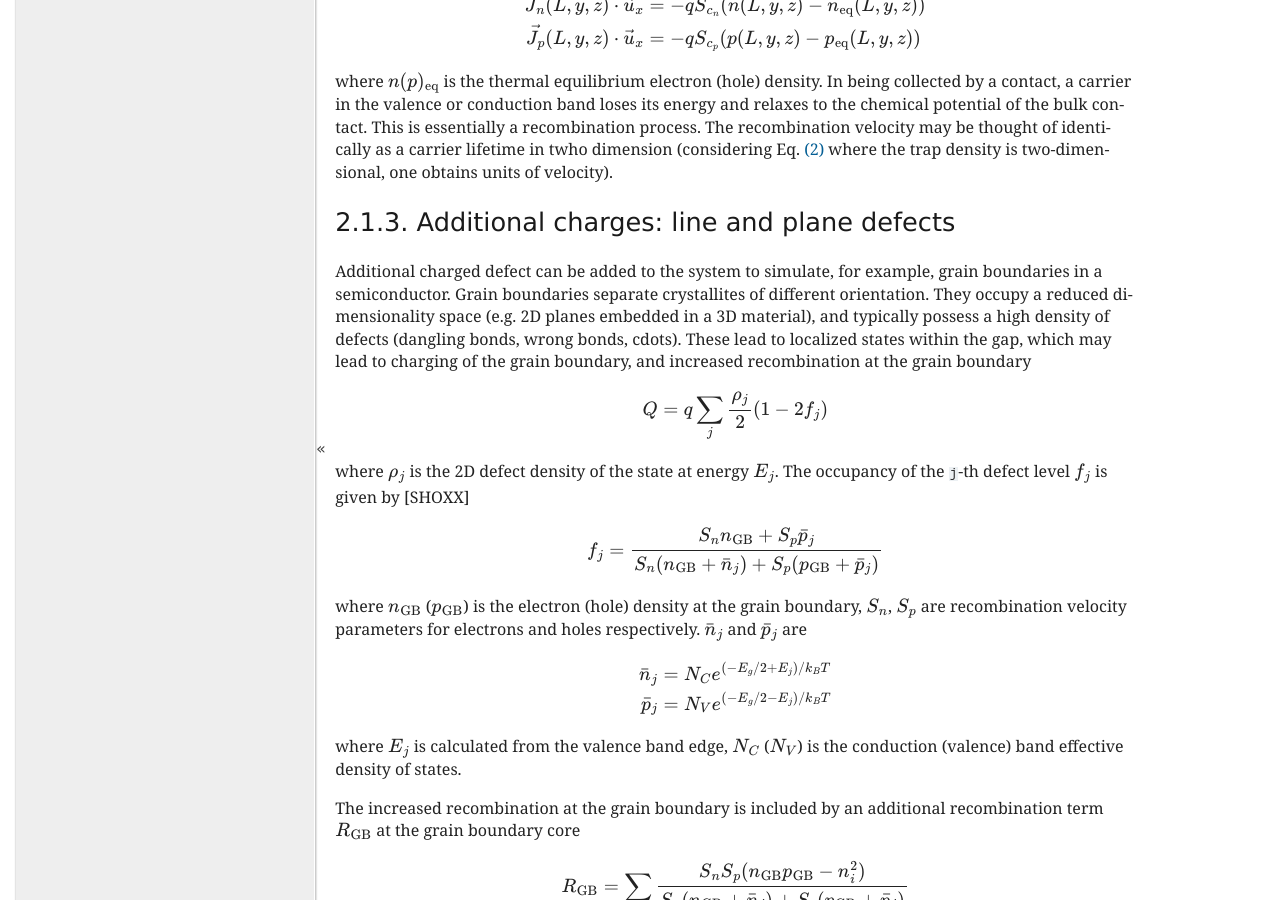
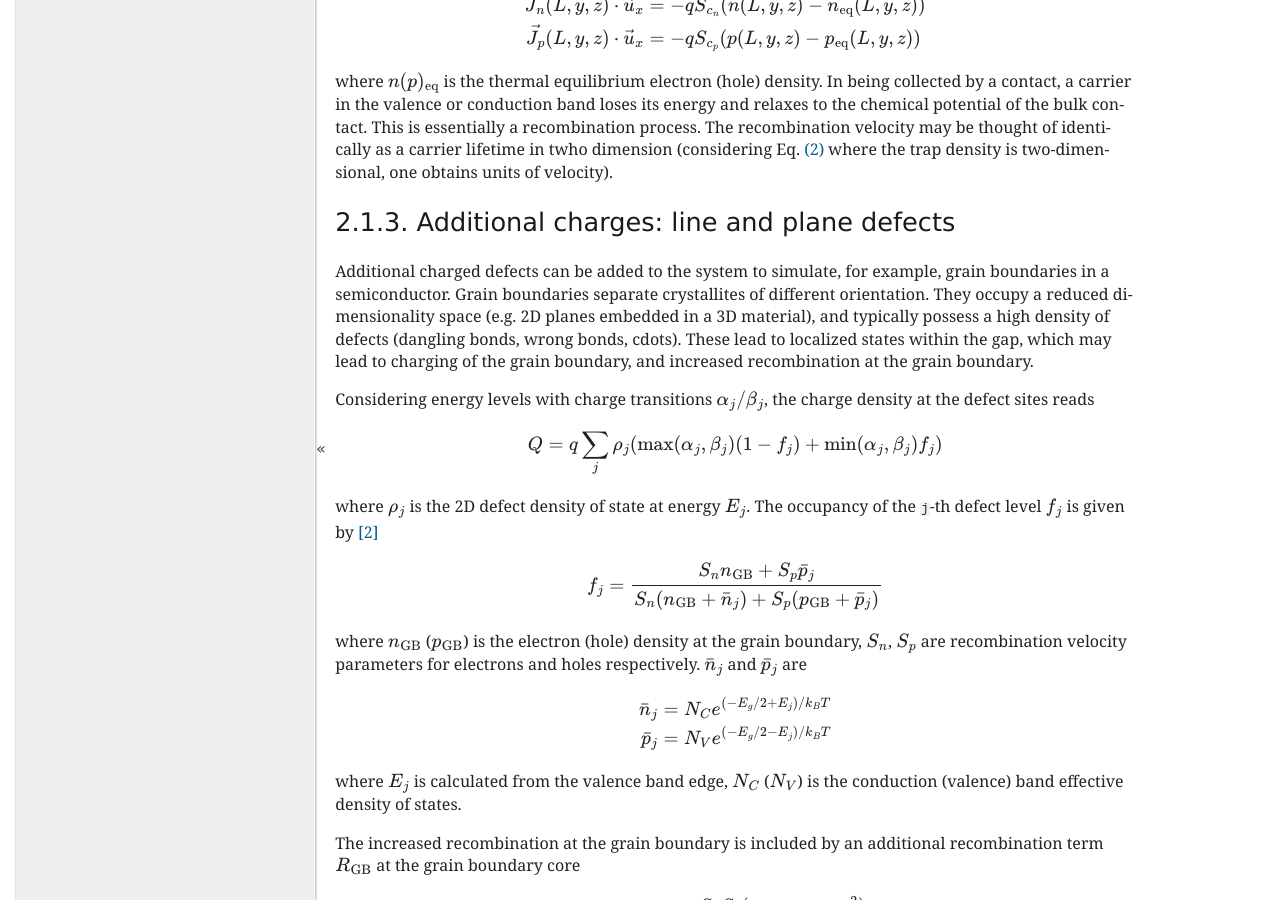
Before and after one commit to usnistgov/sesame, a Sphinx documentation site: the page built from doc/tutorial/intro.rst, in a window 1280 px wide and 900 px high, scrolled down 1880 px. Built offline with Sphinx 7.4.7, drawn with Linux system fonts in a browser that asks for light colours; formulas are drawn with MathJax 3; cross-references to code outside the pages are shown as plain code; some of the changed text lies outside the part shown.

Commit message:
any charge transition for defects

```diff
--- a/doc/tutorial/discretization.rst
+++ b/doc/tutorial/discretization.rst
@@ -35,7 +35,7 @@ are denoted with a subscript.
 
 Next, a key step to ensure numerical stability is to integrate the above in order to
 get a completely discretized version of the current :math:`J^i`.  This discretization
-is known as the Scharfetter-Gummel scheme [GUM64], and is mandatory.  Let us
+is known as the Scharfetter-Gummel scheme [3]_, and is mandatory.  Let us
 do the hole case.  First, rewrite the hole density in terms of the quasi-Fermi
 level.
 
@@ -251,4 +251,4 @@ these cases.
 
 
 .. rubric:: References
-.. [GUM64] Gummel H. K., IEEE Transactions on Electron Devices, **11**, 455 (1964).
+.. [3] H. K. Gummel, IEEE Transactions on Electron Devices, **11**, 455 (1964).
--- a/doc/tutorial/intro.rst
+++ b/doc/tutorial/intro.rst
@@ -108,19 +108,22 @@ velocity).
 
 Additional charges: line and plane defects
 ............................................
-Additional charged defect can be added to the system to simulate, for example,
+Additional charged defects can be added to the system to simulate, for example,
 grain boundaries in a semiconductor. Grain boundaries separate crystallites of
-different orientation. They occupy a reduced dimensionality space (e.g.  2D
+different orientation. They occupy a reduced dimensionality space (e.g. 2D
 planes embedded in a 3D material), and typically possess a high density of
 defects (dangling bonds, wrong bonds, \cdots). These lead to localized states
 within the gap, which may lead to charging of the grain boundary, and increased
-recombination at the grain boundary
+recombination at the grain boundary.
+
+Considering energy levels with charge transitions :math:`\alpha_j/\beta_j`, the
+charge density at the defect sites reads
 
 .. math::
-    Q = q\sum_j\frac{\rho_j}{2}(1-2f_j)
+    Q = q\sum_j \rho_j (\mathrm{max}(\alpha_j, \beta_j) (1-f_j) + \mathrm{min}(\alpha_j, \beta_j) f_j)
 
-where :math:`\rho_j` is the 2D defect density of the state at energy :math:`E_j`.
-The occupancy of the `j`-th defect level :math:`f_j` is given by [SHOXX]
+where :math:`\rho_j` is the 2D defect density of state at energy :math:`E_j`.
+The occupancy of the `j`-th defect level :math:`f_j` is given by [2]_
 
 .. math::
     f_j = \frac{S_n n_{\rm GB} + S_p \bar p_j}{S_n(n_{\rm GB}+\bar n_j) + S_p(p_{\rm GB}+\bar p_j)}
--- a/doc/tutorial/tuto3.rst
+++ b/doc/tutorial/tuto3.rst
@@ -155,9 +155,9 @@ on) in :doc:`tutorial 5 <analysis>`.
 
 **Solvers options:**
 
-* Both :func:`~sesame.solvers.solve` can make use of the MUMPS library if Sesame
+* :func:`~sesame.solvers.solve` can use the MUMPS library if Sesame
   was built against it. For that, pass the argument ``use_mumps=True`` to the
-  functions.
+  function.
 
 * For large systems where a direct computation of the Newton correction
   is impractical, we made possible to use an iterative solver. Use the argument
```
Also changed, not shown: other parts of doc/tutorial/intro.rst (+3 -2 lines), 2 other files.
